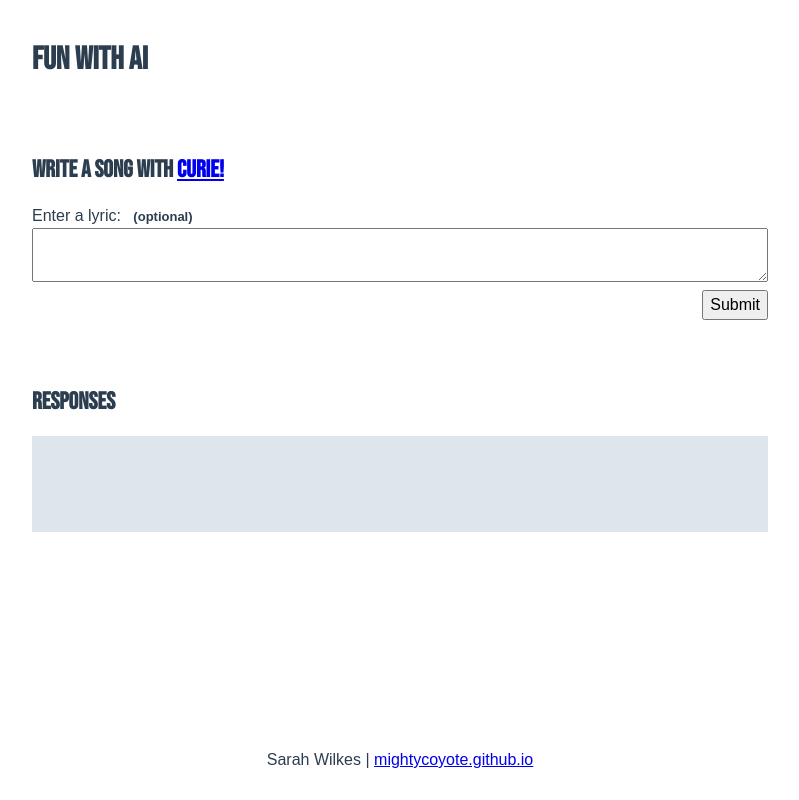
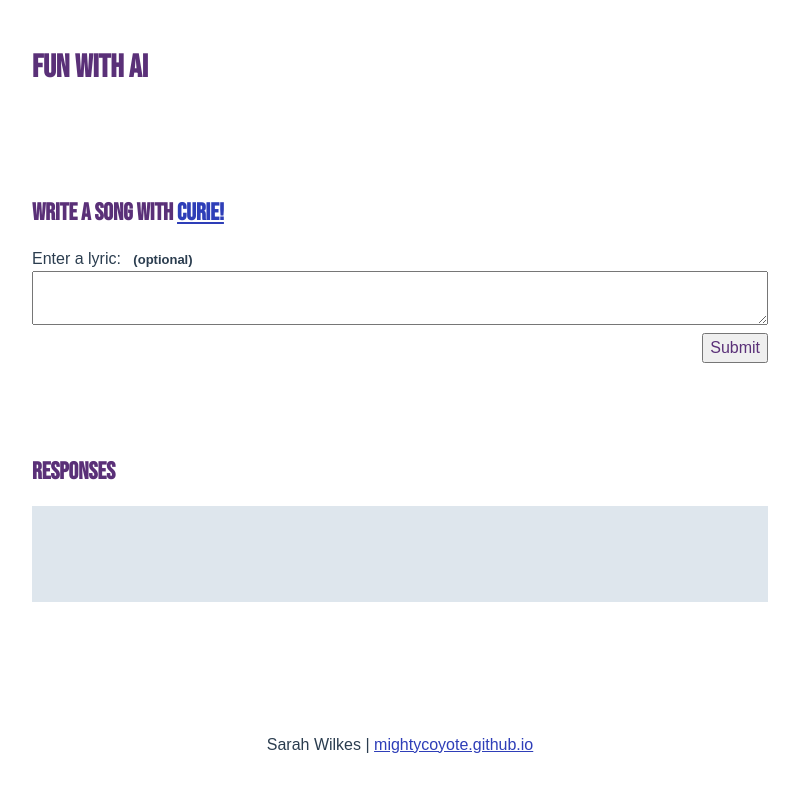
Before and after one commit to mightycoyote/shopify-2022, a website built with Vite: page index.html in a window 1280 px wide. Shown: the whole page, without its empty margins (240-1039 px from the left). Built offline with nearby package versions, Linux system fonts and the light colour scheme; a web font is replaced by a local one.

Commit message:
update colors, add min header size

```diff
--- a/style.css
+++ b/style.css
@@ -55,6 +55,7 @@ h6 {
 
 /* custom css begins here */
 
+
 body {
   font-family: 'Radio Canada', sans-serif;
   color: hsl(210, 29%, 24%);
@@ -62,13 +63,26 @@ body {
   margin: auto;
   padding: 0 2rem;
   display: grid;
-  grid-template-rows: 15vh min-content auto 10vh;
+  grid-template-rows: minmax(mincontent, 15vh) min-content auto 10vh;
   gap: 2rem;
   align-items: center;
 }
 
+a {
+  color: hsl(233, 60%, 45%);
+}
+
+a:visited  {
+  color: hsl(275, 43%, 33%);
+}
+
 h1, h2 {
   font-family: 'Bebas Neue', cursive;
+  color: hsl(275, 43%, 33%);
+}
+
+h1 {
+  margin: 1rem 0;
 }
 
 h2 {
@@ -90,6 +104,7 @@ h2 {
   width: min-content;
   align-self: flex-end;
   margin-top: .5rem;
+  color: hsl(275, 43%, 33%);
 }
 
 .responses {
```
